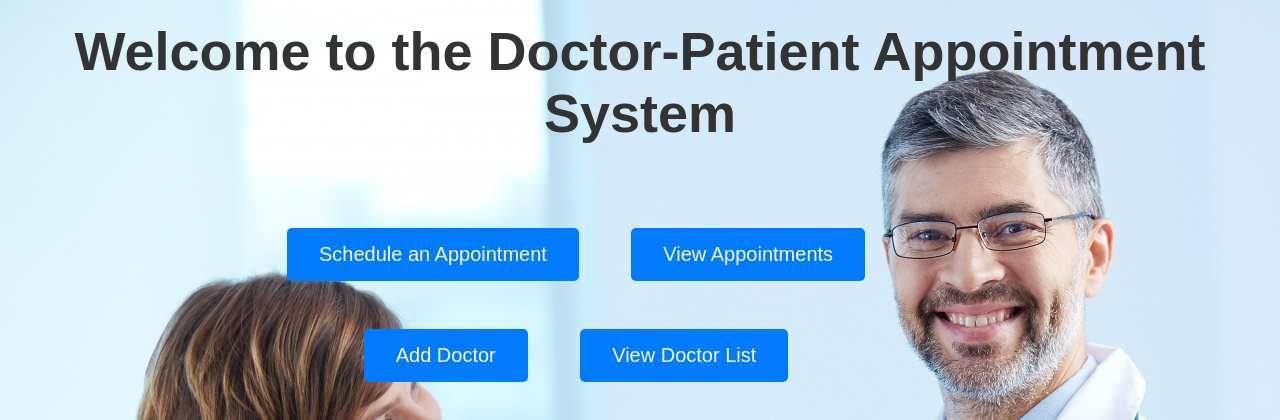
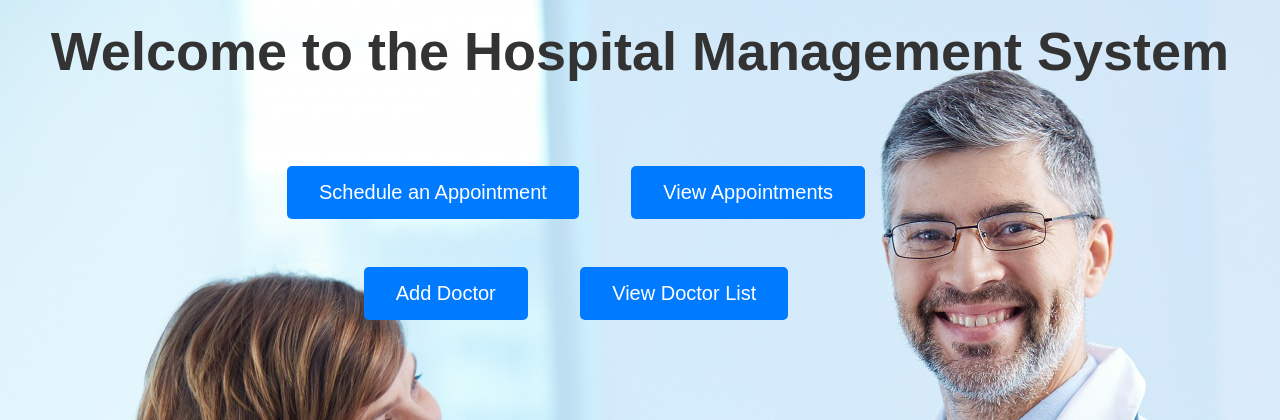
Before and after one commit to Purohityashverdhan/Appointment-Mangement-System, a Flask app: page / in a window 1280 px wide. Shown: the top 420 px of the page. Run offline with Flask 3, Linux system fonts and the light colour scheme.

Commit message:
Add files via upload

```diff
--- a/templates/Home.html
+++ b/templates/Home.html
@@ -43,7 +43,7 @@
     </style>
 </head>
 <body>
-    <h1 class="col-12">Welcome to the Doctor-Patient Appointment System</h1>
+    <h1 class="col-12">Welcome to the Hospital Management System</h1>
     <div class="container">
         <a href="/add_appointment" class="button col-4">Schedule an Appointment</a>
         <a href="/view" class="button col-4">View Appointments</a>
--- a/templates/add_doctor.html
+++ b/templates/add_doctor.html
@@ -31,7 +31,7 @@
             margin-bottom: 10px;
         }
         input[type="text"] {
-            width: 100%;
+            width: 60%;
             padding: 10px;
             margin-bottom: 20px;
             border: 1px solid #ccc;
```
Also changed, not shown: templates/display_appointments.html (+0 -48 lines).
